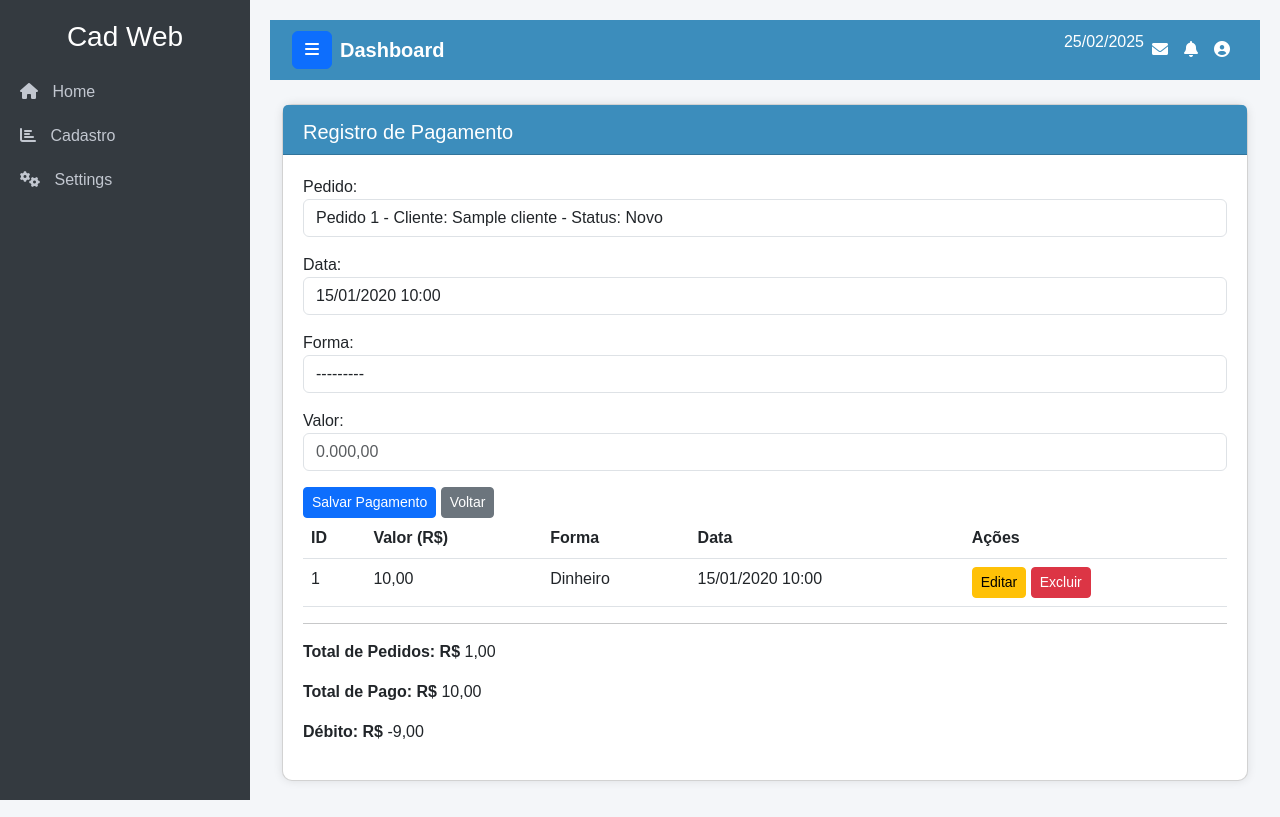
After one commit to Y4NG0D/CadWeb, a Django app: page /form_pagamento/1/ in a window 1280 px wide. The commit adds this page. Run offline with Django 4.2, Linux system fonts and the light colour scheme; tables that the repository leaves empty hold one stand-in row (values such as "Sample post"); some libraries are stand-ins or nearby versions.

Commit message:
Falta algumas coisa, mas apesar de tudo nao precisei me matar por causa desse codigo

```diff
--- a/home/forms.py
+++ b/home/forms.py
@@ -107,21 +107,62 @@ class EstoqueForm(forms.ModelForm):
           }
 
 class PedidoForm(forms.ModelForm):
-    class Meta:
-        model = Pedido
-        fields = ['cliente']
-        widgets = {
-            'cliente': forms.HiddenInput(),  # Campo oculto para armazenar o ID
-        }
+     class Meta:
+          model = Pedido
+          fields = ['cliente']
+          widgets = {
+               'cliente': forms.HiddenInput(),
+          }
+
+
 
 class ItemPedidoForm(forms.ModelForm):
-    class Meta:
-        model = ItemPedido
-        fields = ['pedido', 'produto', 'qtde', 'preco']  # Incluímos preco
+     class Meta:
+          model = ItemPedido
+          fields = ['pedido', 'produto', 'qtde']
 
-        widgets = {
-            'pedido': forms.HiddenInput(),
-            'produto': forms.HiddenInput(),
-            'qtde': forms.TextInput(attrs={'class': 'form-control'}),
-            'preco': forms.TextInput(attrs={'class': 'form-control', 'readonly': 'readonly'})  # Somente leitura
-        }
+          widgets = {
+               'pedido': forms.HiddenInput(),
+               'produto': forms.HiddenInput(),
+               'qtde': forms.TextInput(attrs={'class': 'inteiro form-control',}),
+          }
+
+     def clean_qtde(self):
+        qtde = self.cleaned_data.get('qtde')
+        if not isinstance(qtde, int) or qtde < 0:
+            raise ValidationError('A quantidade deve ser um número inteiro positivo.')
+        return qtde
+
+class PagamentoForm(forms.ModelForm):
+     class Meta:
+          model = Pagamento
+          fields = ['pedido', 'forma', 'valor']
+          widgets = {
+               'pedido': forms.HiddenInput(),
+               'forma': forms.Select(attrs={'class': 'form-control'}),
+               'valor': forms.TextInput(attrs={
+                    'class': 'money form-control',
+                    'maxlenght': '500',
+                    'placeholder': '0.000,00',
+            }),
+         }
+
+     def __init__(self, *args, **kwargs):
+          super(PagamentoForm, self).__init__(*args, **kwargs)
+          self.fields['valor'].localize = True
+          self.fields['valor'].widget.is_localized = True
+
+
+     def clean_valor(self):
+        valor = self.cleaned_data.get('valor')
+        pedido = self.cleaned_data.get('pedido')
+
+        if valor <= 0:
+            raise forms.ValidationError("O valor deve ser maior que zero.")
+
+        if pedido:
+            debito = pedido.debito  # Obtém o valor do débito do pedido
+            if valor > debito:
+                raise forms.ValidationError("O valor do pagamento não pode ser maior que o débito do pedido.")
+
+        return valor
--- a/home/urls.py
+++ b/home/urls.py
@@ -34,4 +34,7 @@ urlpatterns = [
     path('editar_pedido/<int:id>/', views.editar_pedido, name='editar_pedido'),
     path('remover_pedido/<int:id>/', views.remover_pedido, name='remover_pedido'),
     path('remover_item_pedido/<int:id>/', views.remover_item_pedido, name='remover_item_pedido'),
+    path('editar_item_pedido/<int:id>/', views.editar_item_pedido, name='editar_item_pedido'),
+    path('form_pagamento/<int:id>/', views.form_pagamento, name='form_pagamento'),
+    path('remover_pagamento/<int:id>/', views.remover_pagamento, name='remover_pagamento'),
 ]
--- a/home/views.py
+++ b/home/views.py
@@ -248,16 +248,22 @@ def novo_pedido(request,id):
         try:
             cliente = Cliente.objects.get(pk=id)
         except Cliente.DoesNotExist:
+            # Caso o registro não seja encontrado, exibe a mensagem de erro
             messages.error(request, 'Registro não encontrado')
-            return redirect('cliente')
+            return redirect('cliente')  # Redireciona para a listagem
+        # cria um novo pedido com o cliente selecionado
         pedido = Pedido(cliente=cliente)
-        form = PedidoForm(instance=pedido)
+        form = PedidoForm(instance=pedido)# cria um formulario com o novo pedido
         return render(request, 'pedido/form.html',{'form': form,})
-    else:
+    else: # se for metodo post, salva o pedido.
         form = PedidoForm(request.POST)
         if form.is_valid():
             pedido = form.save()
-            return redirect('listaPedido')
+
+            return redirect('detalhes_pedido', id=pedido.pk)
+
+    return render(request, 'pedido/form.html', {'form': form})
+
 
 def detalhes_pedido(request, id):
     try:
@@ -284,13 +290,17 @@ def detalhes_pedido(request, id):
             else:
                 # Decrementando a quantidade do estoque
                 estoque_atual.qtde = estoque_atual.qtde - item_pedido.qtde
-                estoque_atual.save()   # Salvando a atualização do estoque
+                item_pedido.produto.estoque.qtde = estoque_atual
+                item_pedido.produto.estoque.save()   # Salvando a atualização do estoque
                 item_pedido.save()  # Salvando o item do pedido
                 print (f'atualizado: {estoque_atual.qtde}')
 
                 messages.success(request, 'Produto adicionado com sucesso!')
+                itemPedido = ItemPedido(pedido=pedido)
+                form = ItemPedidoForm(instance=itemPedido)
         else:
             messages.error(request, 'Erro ao adicionar produto')
+
 
     contexto = {
         'pedido': pedido,
@@ -318,7 +328,7 @@ def editar_pedido(request, id):
     else:
         form = PedidoForm(instance=pedido)
 
-    return render(request, 'pedido/formulario.html', {'form':form,})
+    return render(request, 'pedido/form.html', {'form':form,})
 
 def remover_item_pedido(request, id):
     try:
@@ -350,3 +360,101 @@ def remover_pedido(request, id):
         return redirect('listaPedido')
 
     return redirect('listaPedido')
+
+
+def editar_item_pedido(request, id):
+    try:
+        item_pedido = ItemPedido.objects.get(pk=id)
+    except ItemPedido.DoesNotExist:
+        # Caso o registro não seja encontrado, exibe a mensagem de erro
+        messages.error(request, 'Registro não encontrado')
+        return redirect('detalhes_pedido', id=id)
+
+    pedido = item_pedido.pedido  # Acessa o pedido diretamente do item
+    quantidade_anterior = item_pedido.qtde  # Armazena a quantidade anterior
+    if request.method == 'POST':
+        form = ItemPedidoForm(request.POST, instance=item_pedido)
+        if form.is_valid():
+            item_pedido = form.save(commit=False)  # prepara a instância do item_pedido sem persistir ainda
+            print(item_pedido.produto.id)
+
+            nova_quantidade_item = item_pedido.qtde
+            estoque_atual = item_pedido.produto.estoque.qtde
+
+            if estoque_atual >= nova_quantidade_item:
+                estoque_atual = estoque_atual + quantidade_anterior
+                estoque_atual = estoque_atual - nova_quantidade_item
+
+                item_pedido.produto.estoque.qtde = estoque_atual
+
+                item_pedido.produto.estoque.save()
+                item_pedido.save()
+                messages.success(request, 'Operação realizada com Sucesso')
+
+            else:
+                messages.success(request, 'Quantidade em estoque insuficiente para o produto.')
+
+            # realizar aqui o tratamento do estoque
+            # Pegar a nova quantidade do item pedido
+            # Obtém o estoque atual do produto
+            # Verifica se há estoque suficiente para a nova quantidade
+            # Se não mostras msg Quantidade em estoque insuficiente para o produto.
+            # Se sim
+            # Pegar a quantidade anterior ao estoque
+            # Decrementa a nova quantidade do estoque
+            # Salva as alterações no estoque
+            # Salva o item do pedido após ajustar o estoque
+
+            return redirect('detalhes_pedido', id=pedido.id)
+    else:
+        form = ItemPedidoForm(instance=item_pedido)
+
+    contexto = {
+        'pedido': pedido,
+        'form': form,
+        'item_pedido': item_pedido,
+    }
+    return render(request, 'pedido/detalhes.html', contexto)
+
+def form_pagamento(request,id):
+    try:
+        pedido = Pedido.objects.get(pk=id)
+    except Pedido.DoesNotExist:
+        # Caso o registro não seja encontrado, exibe a mensagem de erro
+        messages.error(request, 'Registro não encontrado')
+        return redirect('pedido')  # Redireciona para a listagem
+
+    if request.method == 'POST':
+        form = PagamentoForm(request.POST)
+        if form.is_valid():
+            form.save()
+
+            messages.success(request, 'Operação realizada com Sucesso')
+
+            pagamento = Pagamento(pedido=pedido)
+            form = PagamentoForm(instance=pagamento)
+    else:
+        pagamento = Pagamento(pedido=pedido)
+        form = PagamentoForm(instance=pagamento)
+
+
+    # prepara o formulário para um novo pagamento
+
+    contexto = {
+        'pedido': pedido,
+        'form': form,
+    }
+    return render(request, 'pedido/pagamento.html',contexto)
+
+
+def remover_pagamento(request, id):
+    try:
+        pagamento = Pagamento.objects.get(pk=id)
+        pagamento.delete()
+        messages.success(request, 'Exclusão realizda com Sucesso.')
+        pagamento_id = pagamento.pedido.id
+    except:
+        messages.error(request, 'Registro não encontrado')
+        return redirect('form_pagamento', id=pagamento_id)
+
+    return redirect('form_pagamento', id=pagamento_id)
--- a/templates/pedido/lista.html
+++ b/templates/pedido/lista.html
@@ -34,8 +34,8 @@
       <td>
         <button type="button" class="btn btn-info"
           onclick="location.href='{% url 'detalhes_pedido' pedido.id%}'">Detalhes</button>
-        <!-- <button type="button" class="btn btn-warning"
-          onclick="location.href='{% url 'editar_pedido' pedido.id%}'">Editar</button> -->
+        <button type="button" class="btn btn-warning"
+          onclick="location.href='{% url 'editar_pedido' pedido.id%}'">Editar</button>
         <button type="button" class="btn btn-danger"
           onclick="confirmClose('{% url 'remover_pedido' pedido.id%}')">Remover</button>
       </td>
--- /dev/null
+++ b/templates/pedido/pagamento.html
@@ -0,0 +1,77 @@
+{% extends 'base.html' %}
+
+{% block titulo_conteudo %} Registro de Pagamento {% endblock titulo_conteudo%}
+
+
+{% block conteudo %}
+
+
+    <p>
+        <label for="id_cliene">Pedido:</label>
+        <span class="form-control" >{{form.instance.pedido}}</span>
+
+    </p>
+    <p>
+        <label for="id_data">Data:</label>
+        <span class="form-control" >{{form.instance.pedido.data_pedidof}}</span>
+    </p>
+
+
+    <form method="post">
+        {% csrf_token %}
+        {{ form.as_p }}
+        <button class="btn btn-primary btn-sm" type="submit">Salvar Pagamento</button>
+        <button type="button" onclick="location='{% url 'detalhes_pedido' form.instance.pedido.id %}'" class="btn btn-secondary btn-sm">Voltar</button>
+
+    </form>
+
+    <table class="table table-hover">
+    <thead>
+        <tr>
+        <th>ID</th>
+        <th>Valor (R$)</th>
+        <th>Forma</th>
+        <th>Data</th>
+        <th>Ações</th>
+        </tr>
+    </thead>
+    <tbody>
+    {% for pagamento in form.instance.pedido.pagamentos %}
+        <tr>
+        <td>{{ pagamento.id }}</td>
+        <td>{{ pagamento.valor }}</td>
+        <td>{{ pagamento.get_forma_display }}</td>
+        <td>{{ pagamento.data_pgtof }}</td>
+
+
+        <td>
+            <a href="" class="btn btn-warning btn-sm">Editar</a>
+            <a onclick="confirmClose('{% url 'remover_pagamento' pagamento.id %}')" class="btn btn-danger btn-sm"
+            >Excluir</a>
+        </td>
+        </tr>
+        {% endfor %}
+    </tbody>
+    </table>
+
+
+    <hr>
+
+    <p><strong>Total de Pedidos: R$</strong> {{ pedido.total }}</p>
+    <p><strong>Total de Pago: R$</strong> {{ pedido.total_pago }}</p>
+    <p><strong>Débito: R$</strong> {{ pedido.debito }}</p>
+
+
+{% endblock conteudo %}
+
+
+{% block javascript %}
+    <script>
+        function confirmClose(url) {
+            const confirmar = confirm("Tem certeza que deseja remover este item?");
+            if (confirmar) {
+                window.location.href = url;
+            }
+        }
+    </script>
+{% endblock javascript %}
```
Also changed, not shown: home/models.py (+43 -0 lines), templates/pedido/detalhes.html (+5 -3 lines), home/migrations/0005_pagamento.py (added).
